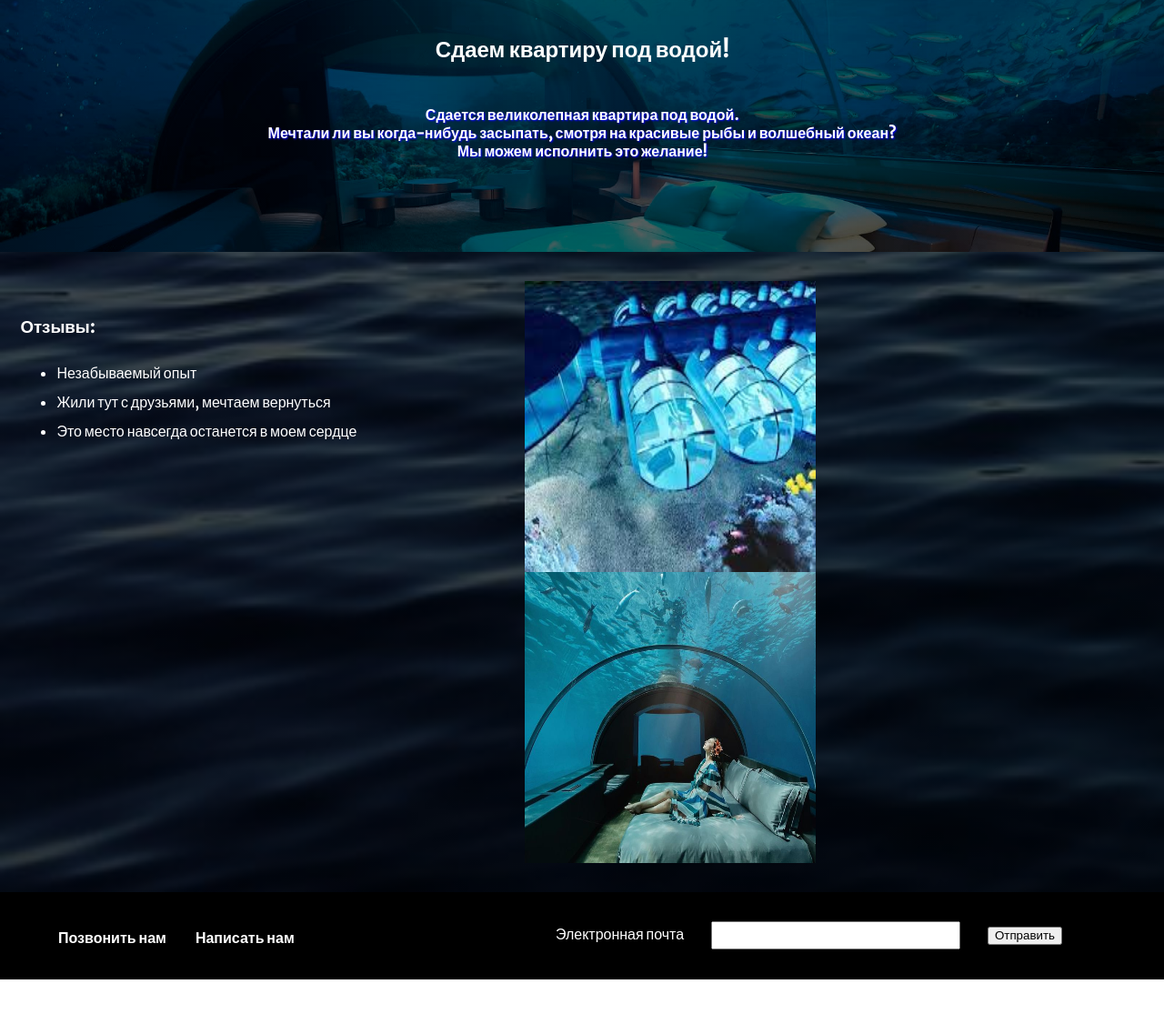
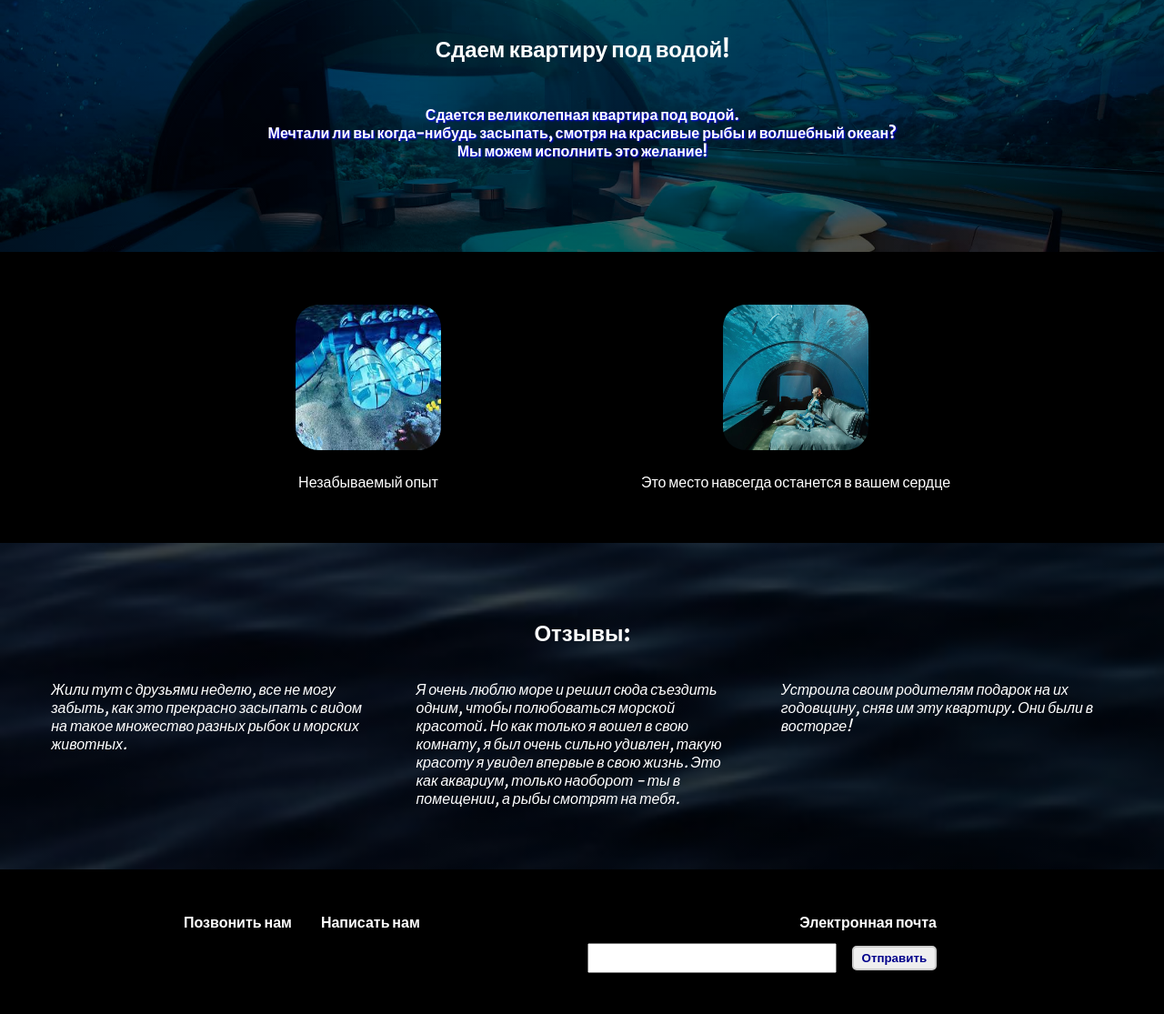
Before and after one commit to riadix/landing, a plain HTML site: page index.html in a window 1280 px wide. Shown: the part 183-1298 px from the top of the page at 91% size. Before the commit the page ends 1260 px from the top, so only its background shows below. Drawn offline with Linux system fonts and the light colour scheme.

Commit message:
Changed layout

```diff
--- a/index.html
+++ b/index.html
@@ -11,9 +11,11 @@
   <link rel="stylesheet" href="stylesheets/main.css">
   <link rel="stylesheet" href="stylesheets/footer.css">
   <link rel="stylesheet" href="stylesheets/header.css">
-  <link rel="stylesheet" href="stylesheets/reviews-photos.css">
+  <link rel="stylesheet" href="stylesheets/thesis.css">
   <link rel="stylesheet" href="stylesheets/intro.css">
   <link rel="stylesheet" href="stylesheets/text-style.css">
+  <link rel="stylesheet" href="stylesheets/reviews.css">
+
   <title>Underwater apartment</title>
 </head>
 <body>
@@ -32,34 +34,65 @@
     </h4>
   </div>
 
-  <div class="photo-reviews">
-    <div class="reviews">
-      <h3>Отзывы:</h3>
-      <ul>
-        <li>Незабываемый опыт</li>
-        <li>Жили тут с друзьями, мечтаем вернуться</li>
-        <li>Это место навсегда останется в моем сердце</li>
-      </ul>
+  <div class="thesis center-text">
+    <div class="container">
+      <div class="column-1-2">
+        <div class="thesis-item">
+          <img class="thesis-icon" src="data/apt1.jpeg" alt="[1st apt]">
+          <p class="text-lead">Незабываемый опыт</p>
         </div>
-    <div class="photos">
-      <img class="apt-image" src="data/apt1.jpeg" alt="[apartment photo 1]">
-      <img class="apt-image" src="data/apt2.jpeg" alt="[apartment photo 2]">
+      </div>
+      <div class="column-1-2">
+        <div class="thesis-item">
+          <img class="thesis-icon" src="data/apt2.jpeg" alt="[2nd apt]">
+          <p class="text-lead">Это место навсегда останется в вашем сердце</p>
+        </div>
+      </div>
     </div>
   </div>
 
-  <div class="footer">
-    <div class="contact">
+  <div class="reviews">
+    <h2 class="center-text">Отзывы:</h2>
+    <div class="review column-1-3">
+      <p>
+        Жили тут с друзьями неделю, все не могу забыть, как это прекрасно
+        засыпать с видом на такое множество разных рыбок и морских животных.
+      </p>
+    </div>
+    <div class="review column-1-3">
+      <p>
+        Я очень люблю море и решил сюда съездить одним, чтобы полюбоваться
+        морской красотой. Но как только я вошел в свою комнату, я был очень
+        сильно удивлен, такую красоту я увидел впервые в свою жизнь. Это
+        как аквариум, только наоборот - ты в помещении, а рыбы смотрят на
+        тебя.
+      </p>
+    </div>
+    <div class="review column-1-3">
+      <p>
+        Устроила своим родителям подарок на их годовщину, сняв им эту квартиру.
+        Они были в восторге!
+      </p>
+    </div>
+  </div>
+
+  <div class="contact text-center">
+    <div class="container">
+      <div class="column-1-2">
         <a class="contact-info" href="#">Позвонить нам</a>
         <a class="contact-info" href="#">Написать нам</a>
       </div>
+      <div class="column-1-2">
         <div class="order">
-      <form action="https://www.youtube.com/results", method="GET">
+          <form>
             <label class="footer-item" for="email">Электронная почта</label>
             <input type="text" id="email" name="Почта" value="" class="footer-item" required>
             <input type="submit" value="Отправить" class="submit footer-item"/>
           </form>
         </div>
       </div>
+    </div>
+  </div>
 
 </body>
 </html>
--- a/stylesheets/footer.css
+++ b/stylesheets/footer.css
@@ -1,7 +1,9 @@
-.footer {
+.contact {
   background-color: black;
-  padding: 2em;
-  height: 2em;
+  bottom: 0;
+  padding: 1em;
+  text-align: right;
+  height: 8em;
 }
 
 .contact-info {
@@ -9,37 +11,44 @@
   color: white;
   font-weight: bold;
   margin-left: 2em;
-  margin-top: 0.5em;
   float: left;
+  padding: 2em 0;
 }
 
 .order {
   float: right;
   margin-right: 5em;
+  padding: 2em 0;
+  display: inline;
 }
 
 input[type=text] {
   display: inline-block;
   width: 20em;
   height: 2em;
+  margin: 1em 1em 1em 0;
 }
 
-.search-button {
+.submit {
+  display: inline-block;
+  font-weight: 600;
   border-radius: 5px;
-  height: 3em;
-  width: 5em;
+
+  height: 2em;
+  width: 7em;
   border: 2px solid #CCCCCC;
   box-shadow: 0 8px 16px 0 rgba(0,0,0,0.2), 0 6px 20px 0 rgba(0,0,0,0.19);
+
+  color: darkblue;
 }
 
 .footer-item {
-  margin-left: 2em;
-  padding-top: 0;
+  font-weight: bold;
 }
 
 @media screen and (max-width: 800px) {
   .footer {
-    height: 6em;
+    height: 20em;
   }
 
   .contact-info {
--- a/stylesheets/reviews-photos.css
+++ /dev/null
@@ -1,28 +0,0 @@
-.photo-reviews {
-  margin: 2% 0;
-  padding: 0.5%;
-  width: 99%;
-  display: inline-block;
-  vertical-align: top;
-}
-
-.reviews {
-  float: left;
-  line-height: 2em;
-  padding: 1em;
-  width: 40%;
-}
-
-.photos {
-  float: left;
-  display: inline;
-  width: 50%;
-}
-
-.apt-image {
-  float: left;
-  display: inline-block;
-  width: 20em;
-  height: 20em;
-  margin-left: 2em;
-}
--- /dev/null
+++ b/stylesheets/reviews.css
@@ -0,0 +1,11 @@
+.reviews {
+  padding: 4em 2em 10em 2em;
+  margin-bottom: 5%;
+}
+
+.column-1-3 {
+  font-style: italic;
+  width: 29%;
+  float: left;
+  margin: 0 2%;
+}
--- /dev/null
+++ b/stylesheets/thesis.css
@@ -0,0 +1,32 @@
+.column-1-2 {
+  width: 50%;
+  float: left;
+}
+
+.thesis {
+  background-color: black;
+  padding: 3em 0 7em 0;
+  height: 10em;
+}
+
+.container {
+  max-width: 940px;
+  margin-left: auto;
+  margin-right: auto;
+}
+
+.thesis-item {
+  padding: 10px;
+}
+
+.text-lead {
+  font-size: 16px;
+  font-weight: normal;
+  line-height: 30px;
+}
+
+.thesis-icon {
+  height: 10em;
+  width: 10em;
+  border-radius: 25px;
+}
```
Lines whose indentation alone changed are shown as unchanged.
